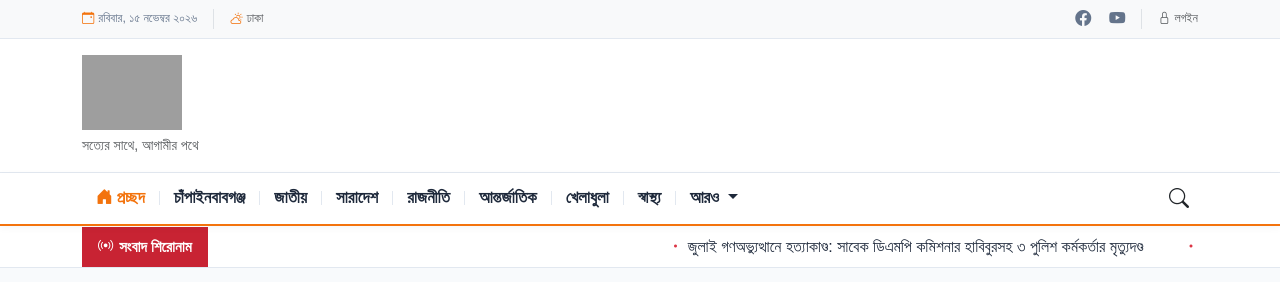
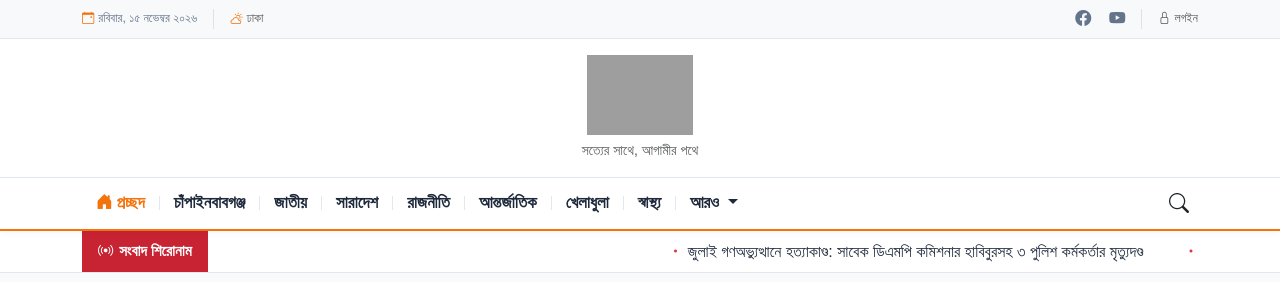
Before and after one commit to hisam84/alokito-gour, a PHP site: page /index.php in a window 1280 px wide. Shown: the top 282 px of the page. Run offline with PHP 8.4, Linux system fonts and the light colour scheme; data comes from the database, SQL or seed files in the repository; both versions use the stored data as it was after the commit; some web fonts are replaced; grey boxes are pictures that could not be loaded.

Commit message:
Remove heading ad banner and center portal branding

```diff
--- a/includes/header.php
+++ b/includes/header.php
@@ -270,25 +270,19 @@ $epaperUrl = $settings['epaper_url'] ?? '#';
 <?php endif; ?>
 
 <!-- Main Branding Header -->
-<header class="site-header">
+<header class="site-header py-3">
     <div class="container">
-        <div class="row align-items-center g-3">
-            <div class="col-md-4 text-center text-md-start">
+        <div class="text-center">
             <a href="/" class="brand-logo d-inline-block">
                 <?php if (!empty($settings['logo_path'])): ?>
-                        <img src="<?= e($settings['logo_path']) ?>" alt="<?= e($siteTitle) ?>" class="img-fluid">
+                    <img src="<?= e($settings['logo_path']) ?>" alt="<?= e($siteTitle) ?>" class="img-fluid" style="max-height: 80px;">
                 <?php else: ?>
-                        <h2 class="fw-bold text-dark mb-0"><?= e($siteTitle) ?></h2>
+                    <h1 class="fw-bold text-dark mb-0 fs-2"><?= e($siteTitle) ?></h1>
                 <?php endif; ?>
             </a>
             <?php if (!empty($settings['site_tagline'])): ?>
-                    <p class="small text-muted mb-0 mt-1 d-none d-md-block"><?= e($settings['site_tagline']) ?></p>
+                <p class="small text-muted mb-0 mt-1"><?= e($settings['site_tagline']) ?></p>
             <?php endif; ?>
-            </div>
-
-            <div class="col-md-8 text-center text-md-end">
-                <?= render_ad('header_right') ?>
-            </div>
         </div>
     </div>
 </header>
```
Also changed, not shown: database/alokito_gour.sqlite, setup.sql. Lines whose indentation alone changed are shown as unchanged.
